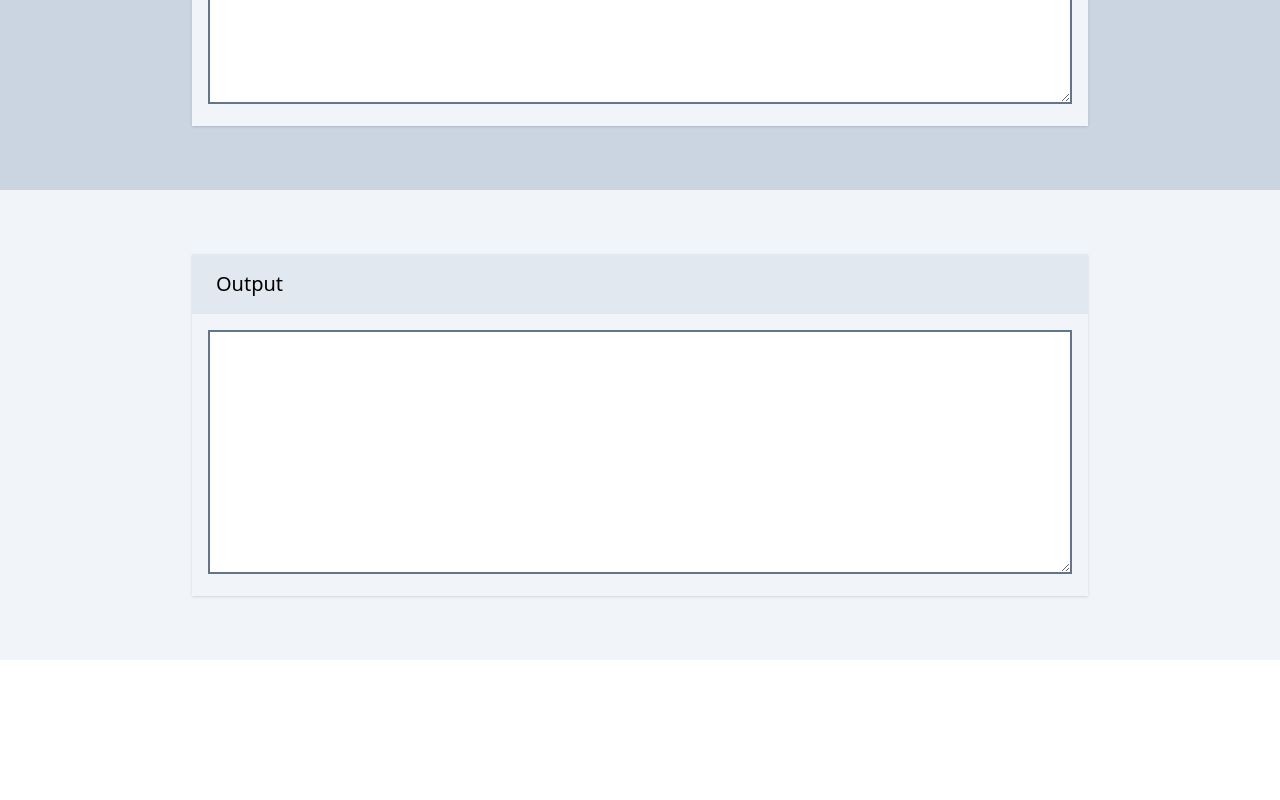
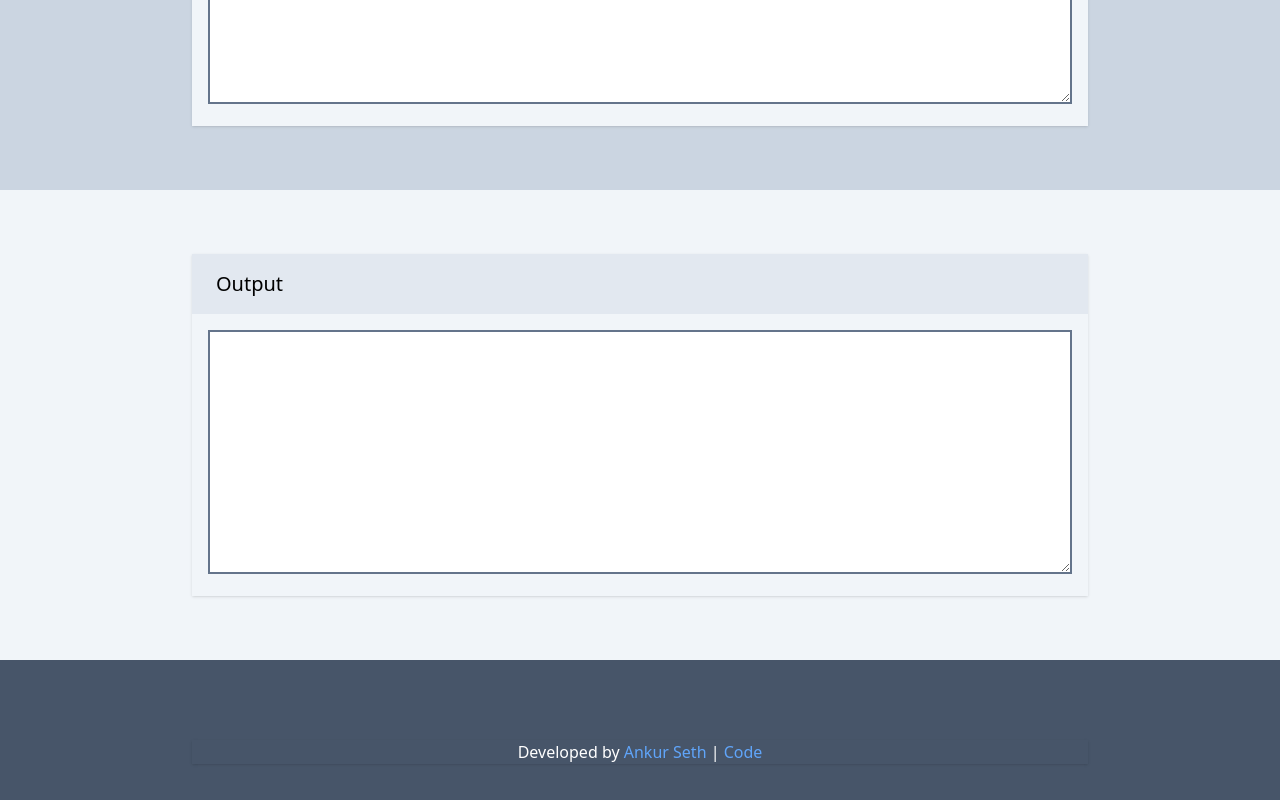
Before and after one commit to reactry/json, a React (Create React App) app: page / in a window 1280 px wide. Shown: the part 280-1080 px from the top of the page. Before the commit the page ends 940 px from the top, so only its background shows below. Built offline with nearby package versions, Linux system fonts and the light colour scheme.

Commit message:
Added new component: Footer * with links to profile and repo

```diff
--- a/src/App.js
+++ b/src/App.js
@@ -1,5 +1,6 @@
 import InputComponent from './InputComponent';
 import OutputComponent from './OutputComponent';
+import Footer from './Footer';
 
 import React from 'react';
 
@@ -13,6 +14,7 @@ function App () {
 		<div className="App">
 			<InputComponent {...inputProps} />
 			<OutputComponent {...outputProps} />
+			<Footer />
 		</div>
 	);
 }
--- /dev/null
+++ b/src/Footer.js
@@ -0,0 +1,17 @@
+
+
+
+export default function Footer () {
+	return (
+		<div className="Footer bg-slate-600 text-white px-4 pt-20 pb-24">
+			<div className="max-w-4xl mx-auto shadow text-center">
+				<h4>
+					<span>Developed by </span>
+					<a href="https://github.com/iaseth" className="text-blue-400">Ankur Seth</a>
+					<span> | </span>
+					<a href="https://github.com/reactry/json" className="text-blue-400">Code</a>
+				</h4>
+			</div>
+		</div>
+	);
+}
--- a/src/InputComponent/InputComponent.js
+++ b/src/InputComponent/InputComponent.js
@@ -3,7 +3,7 @@
 
 export default function InputComponent () {
 	return (
-		<div className="InputComponent py-16 bg-slate-300">
+		<div className="InputComponent px-4 py-16 bg-slate-300">
 			<div className="max-w-4xl mx-auto shadow">
 				<div className="bg-slate-200 px-6 py-4">
 					<h1 className="text-xl">Input</h1>
--- a/src/OutputComponent/OutputComponent.js
+++ b/src/OutputComponent/OutputComponent.js
@@ -3,7 +3,7 @@
 
 export default function OutputComponent () {
 	return (
-		<div className="OutputComponent py-16 bg-slate-100">
+		<div className="OutputComponent px-4 py-16 bg-slate-100">
 			<div className="max-w-4xl mx-auto shadow">
 				<div className="bg-slate-200 px-6 py-4">
 					<h1 className="text-xl">Output</h1>
```
